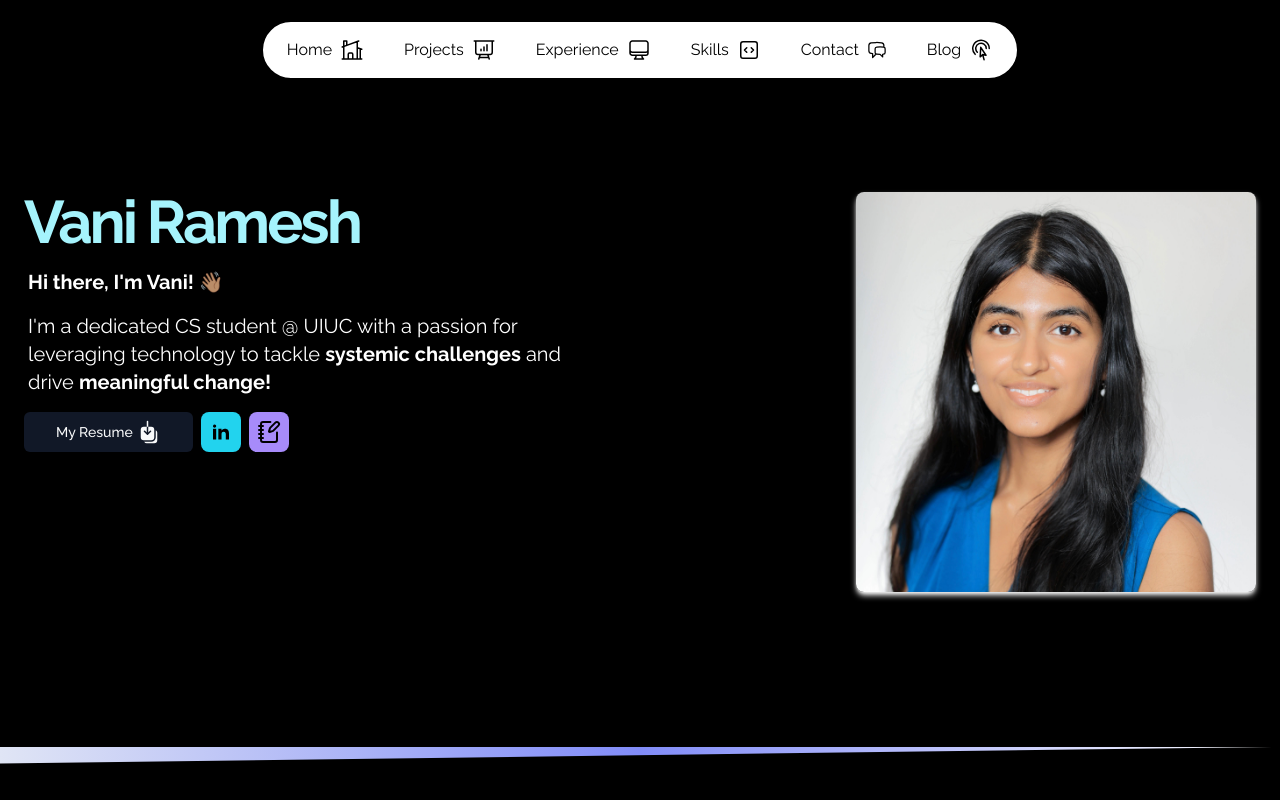
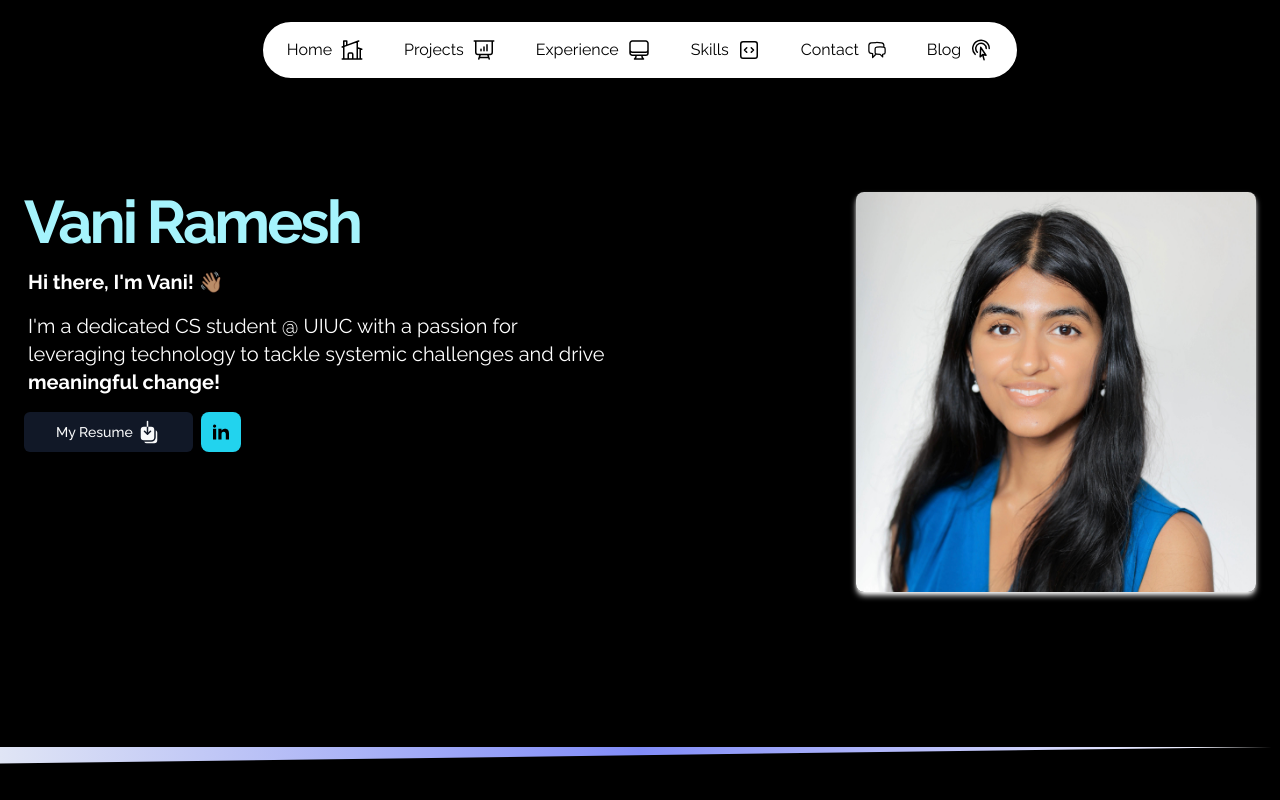
Before and after one commit to share-a-byte/portfolio, a Next.js app: page / in a window 1280 px wide. Shown: the top 800 px of the page. Built offline with nearby package versions, Linux system fonts and the light colour scheme.

Commit message:
small changes

```diff
--- a/src/components/about.js
+++ b/src/components/about.js
@@ -21,8 +21,8 @@ export default function About() {
             </p>
             <p className="max-w-[600px] text-white md:text-xl pl-1">
               I&apos;m a dedicated CS student @ UIUC with a passion for
-              leveraging technology to tackle <b>systemic challenges</b> and
-              drive <b>meaningful change!</b>
+              leveraging technology to tackle systemic challenges and drive{" "}
+              <b>meaningful change!</b>
             </p>
             <div className="flex flex-col gap-2 min-[400px]:flex-row">
               <Link
@@ -58,13 +58,13 @@ export default function About() {
                   <path d="M7.2 8.809H4V19.5h3.2V8.809Z" />
                 </svg>
               </Link>
-              <Link
+              {/* <Link
                 className="inline-flex justify-center items-center rounded-lg px-2 py-1 bg-violet-400 hover:bg-violet-500"
                 href="https://vaniramesh.substack.com/"
                 target="_blank"
               >
                 <NotebookPen className="text-black" />
-              </Link>
+              </Link> */}
               {/* <Link
                 className="inline-flex h-10 items-center justify-center rounded-md border border-gray-200 bg-white px-8 text-sm font-medium shadow-sm transition-colors hover:bg-gray-100 hover:text-gray-900 focus-visible:outline-none focus-visible:ring-1 focus-visible:ring-gray-950 disabled:pointer-events-none disabled:opacity-50 dark:border-gray-800 dark:bg-gray-950 dark:hover:bg-gray-800 dark:hover:text-gray-50 dark:focus-visible:ring-gray-300 dark:border-gray-800"
                 href="#projects"
--- a/src/components/blogs.js
+++ b/src/components/blogs.js
@@ -12,10 +12,7 @@ export default function Blog() {
           <p className="mx-auto pb-3 max-w-[700px] text-white md:text-xl/relaxed lg:text-base/relaxed xl:text-xl/relaxed">
             My thoughts recently!
           </p>
-          <div className="bg-gray-100 rounded-2xl flex py-2 px-2 items-center w-fit">
-            <FolderInput fill="#ff00ff" size="40px" />
-            <p className="text-black text-2xl pl-2 font-bold">Hello</p>
-          </div>
+
           <BlogCards />
         </div>
       </div>
```
